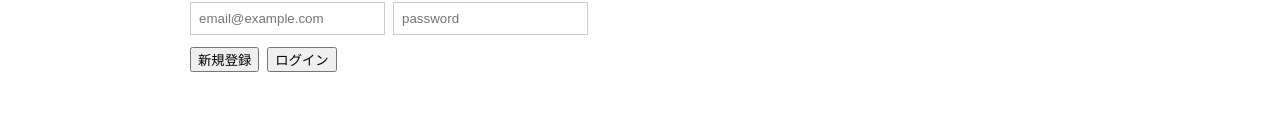
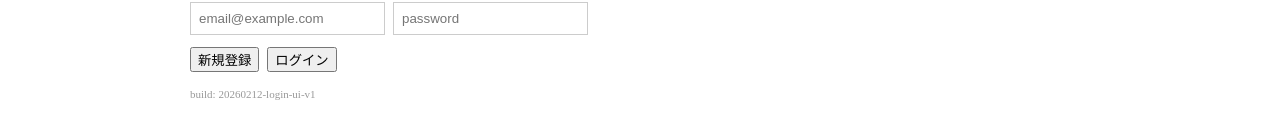
Before and after one commit to toki09141127-source/minnade-tsukuru, a Next.js app: page /login in a window 1280 px wide. Shown: the part 442-580 px from the top of the page. Built offline with nearby package versions, Linux system fonts and the light colour scheme; no server answers.

Commit message:
chore: add build tag to /login for deployment verification

```diff
--- a/app/login/page.tsx
+++ b/app/login/page.tsx
@@ -36,9 +36,8 @@ export default function LoginPage() {
       return
     }
 
-    // ✅ signUp成功時：既存messageとは別に専用UIを表示
     setSignupSuccess(true)
-    setMessage('') // 既存message領域は空でもOK（成功UIは別ボックスで表示）
+    setMessage('')
   }
 
   const resendConfirmation = async () => {
@@ -54,7 +53,6 @@ export default function LoginPage() {
     try {
       const authAny: any = supabase.auth
 
-      // ✅ supabase-js v2 系：auth.resend({ type: 'signup', email })
       if (typeof authAny?.resend === 'function') {
         const { error } = await authAny.resend({ type: 'signup', email: e })
         if (error) {
@@ -65,7 +63,6 @@ export default function LoginPage() {
         return
       }
 
-      // ✅ supabase-js v1 系：auth.api.resendConfirmationEmail(email)
       if (typeof authAny?.api?.resendConfirmationEmail === 'function') {
         const { error } = await authAny.api.resendConfirmationEmail(e)
         if (error) {
@@ -76,7 +73,6 @@ export default function LoginPage() {
         return
       }
 
-      // ✅ どちらも無い場合：SDK仕様の可能性
       setMessage('確認メールの再送に対応していないSDKです。supabase-jsの更新を確認してください。')
     } finally {
       setResending(false)
@@ -99,6 +95,10 @@ export default function LoginPage() {
     message.includes('✅') ||
     message.includes('再送しました') ||
     message.includes('送信しました')
+
+  // ✅ ビルド識別子（まずは手動で確実に判別できるタグを入れる）
+  const BUILD_TAG = '20260212-login-ui-v1'
+  const VERCEL_SHA = process.env.NEXT_PUBLIC_VERCEL_GIT_COMMIT_SHA
 
   return (
     <div style={{ padding: 24 }}>
@@ -146,7 +146,6 @@ export default function LoginPage() {
           value={email}
           onChange={(e) => {
             setEmail(e.target.value)
-            // 入力が変わったら「成功状態」を解除（最小）
             setSignupSuccess(false)
           }}
           style={{ border: '1px solid #ccc', padding: 8 }}
@@ -168,7 +167,6 @@ export default function LoginPage() {
         <button onClick={signIn}>ログイン</button>
       </div>
 
-      {/* ✅ 新規登録成功時の専用メッセージUI（signupSuccess のときだけ表示） */}
       {signupSuccess && (
         <div
           style={{
@@ -201,7 +199,6 @@ export default function LoginPage() {
         </div>
       )}
 
-      {/* ✅ 既存message表示（成功/失敗の色ルールを踏襲して少し拡張） */}
       {message && (
         <p
           style={{
@@ -217,6 +214,12 @@ export default function LoginPage() {
           {message}
         </p>
       )}
+
+      {/* ✅ 追加：ビルド識別子（UIを崩さない極小表示） */}
+      <div style={{ marginTop: 16, fontSize: 11, color: '#999' }}>
+        build: {BUILD_TAG}
+        {VERCEL_SHA ? ` / sha: ${VERCEL_SHA}` : ''}
+      </div>
     </div>
   )
 }
```
